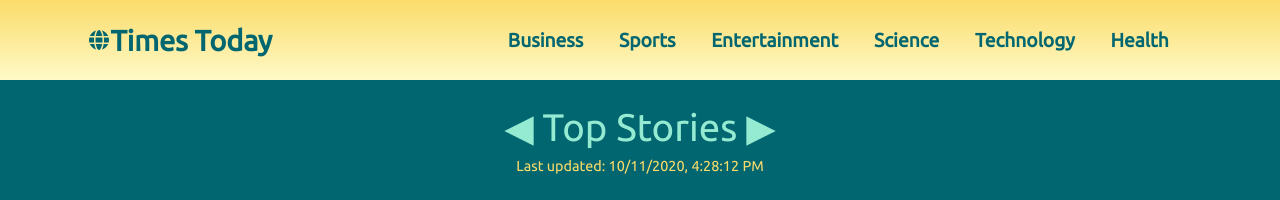
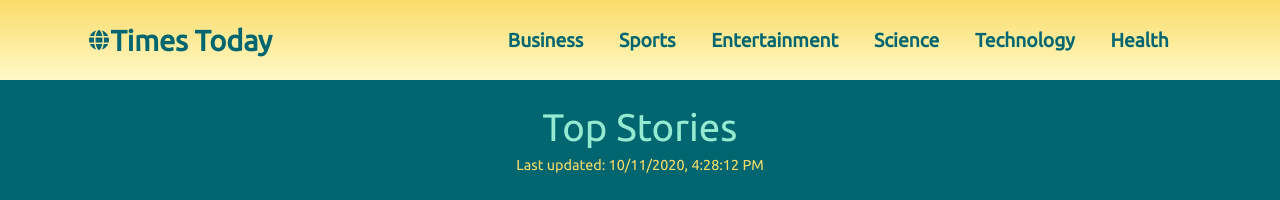
Before and after one commit to riti215/News-Feed-App, a React (Create React App) app: page / in a window 1280 px wide. Shown: the top 200 px of the page. Built offline with nearby package versions, Linux system fonts and the light colour scheme; no server answers.

Commit message:
Update Home.js

```diff
--- a/src/Components/Home.js
+++ b/src/Components/Home.js
@@ -28,7 +28,7 @@ class Home extends Component {
     return (
       <div>
         <div id="topic">
-        <div>◀ Top Stories ▶</div>
+        <div>Top Stories</div>
         <div id="time">Last updated: {currTime}</div>
         </div>
         <div className="container">
```
